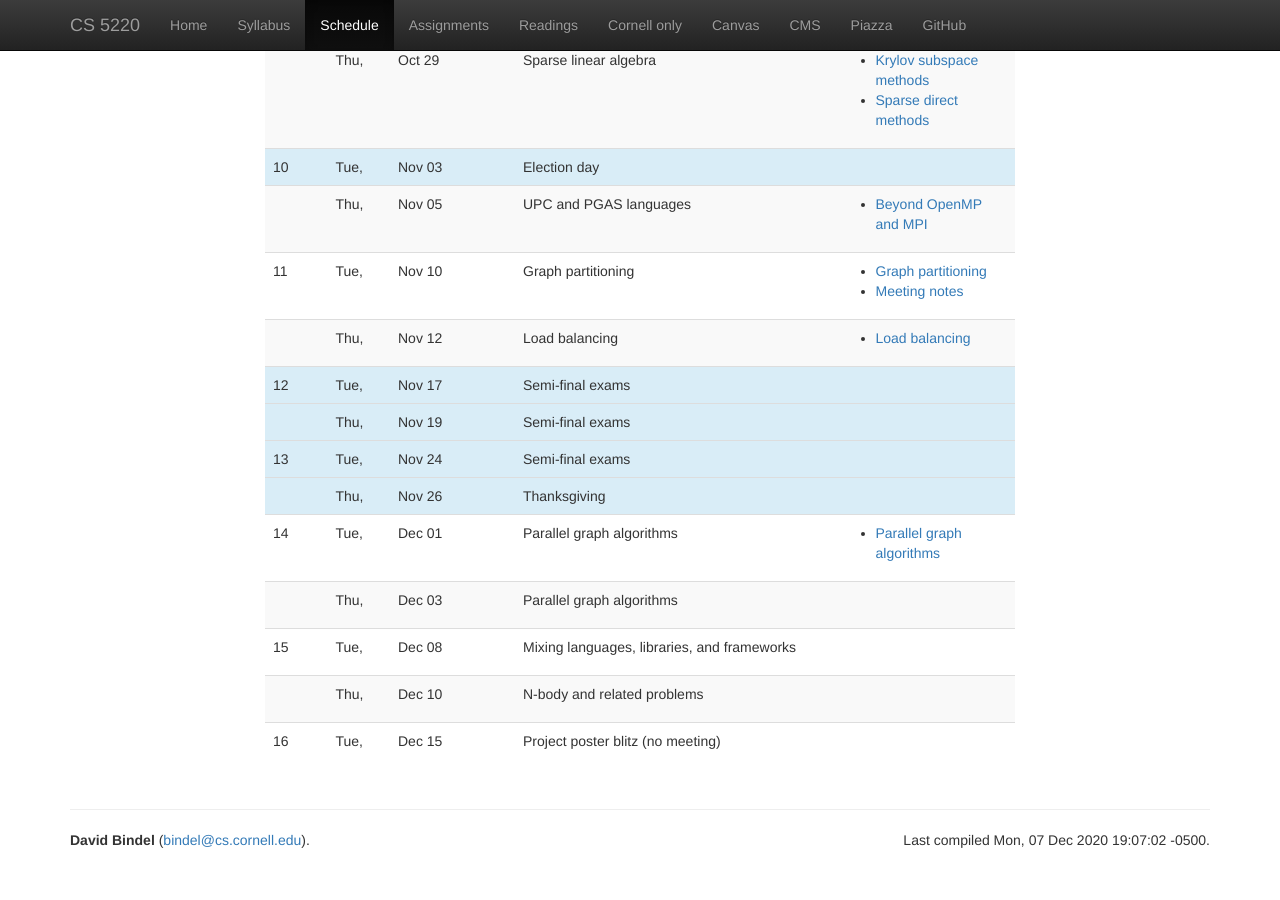
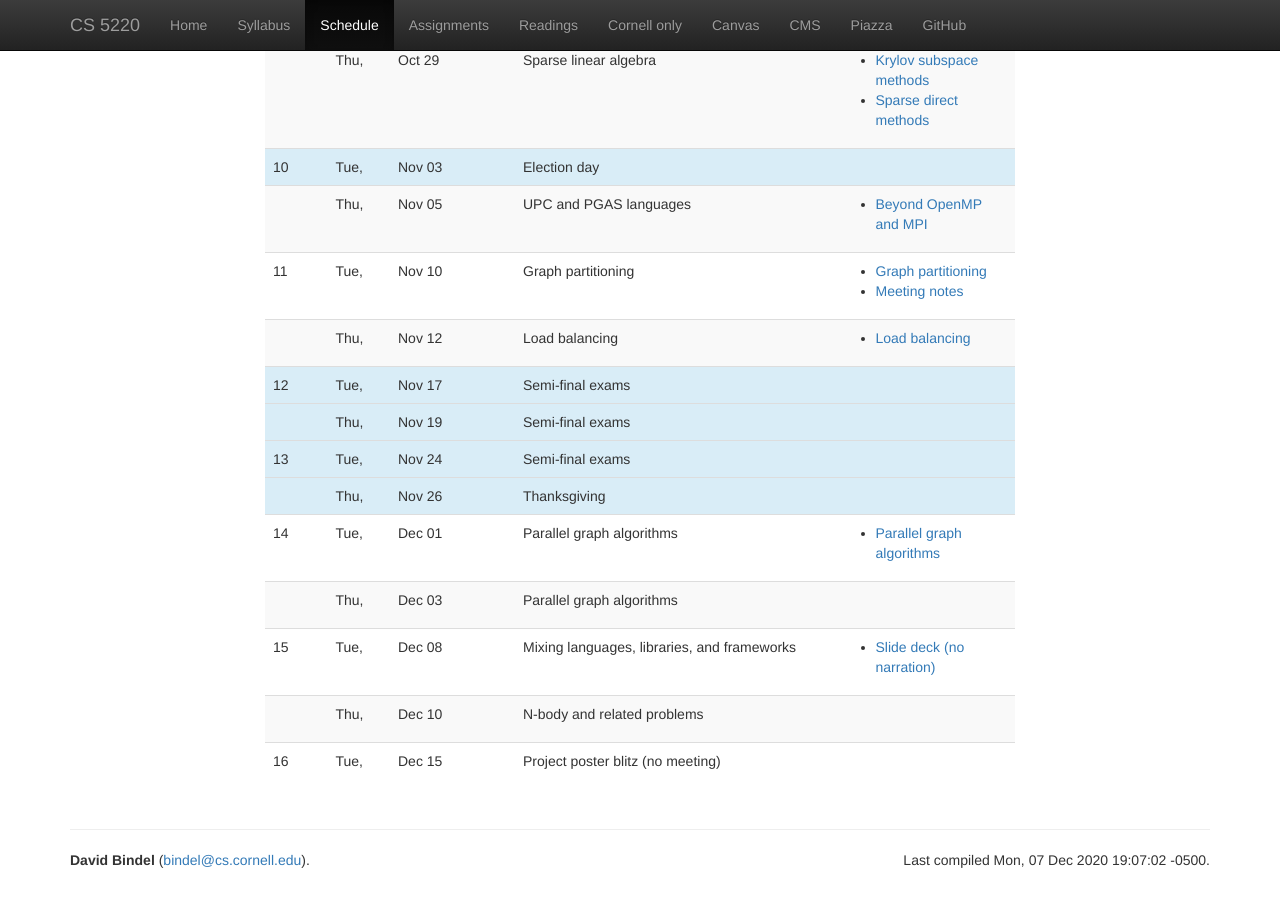
Before and after one commit to cs5220-f20/web, a Jekyll site: the page built from web/schedule.html, in a window 1280 px wide and 900 px high, scrolled down 1848 px. Built offline with Jekyll 4.4.1, drawn with Linux system fonts in a browser that asks for light colours; nearby versions of some CDN libraries.

Commit message:
Slides for 12/8.

```diff
--- a/web/_data/lectures.yml
+++ b/web/_data/lectures.yml
@@ -253,6 +253,9 @@
 -
   date: 2020-12-08
   info: Mixing languages, libraries, and frameworks
+  files:
+    - info: Slide deck (no narration)
+      file: lec/2020-12-08-langs.html
 -
   date: 2020-12-10
   info: N-body and related problems
```
